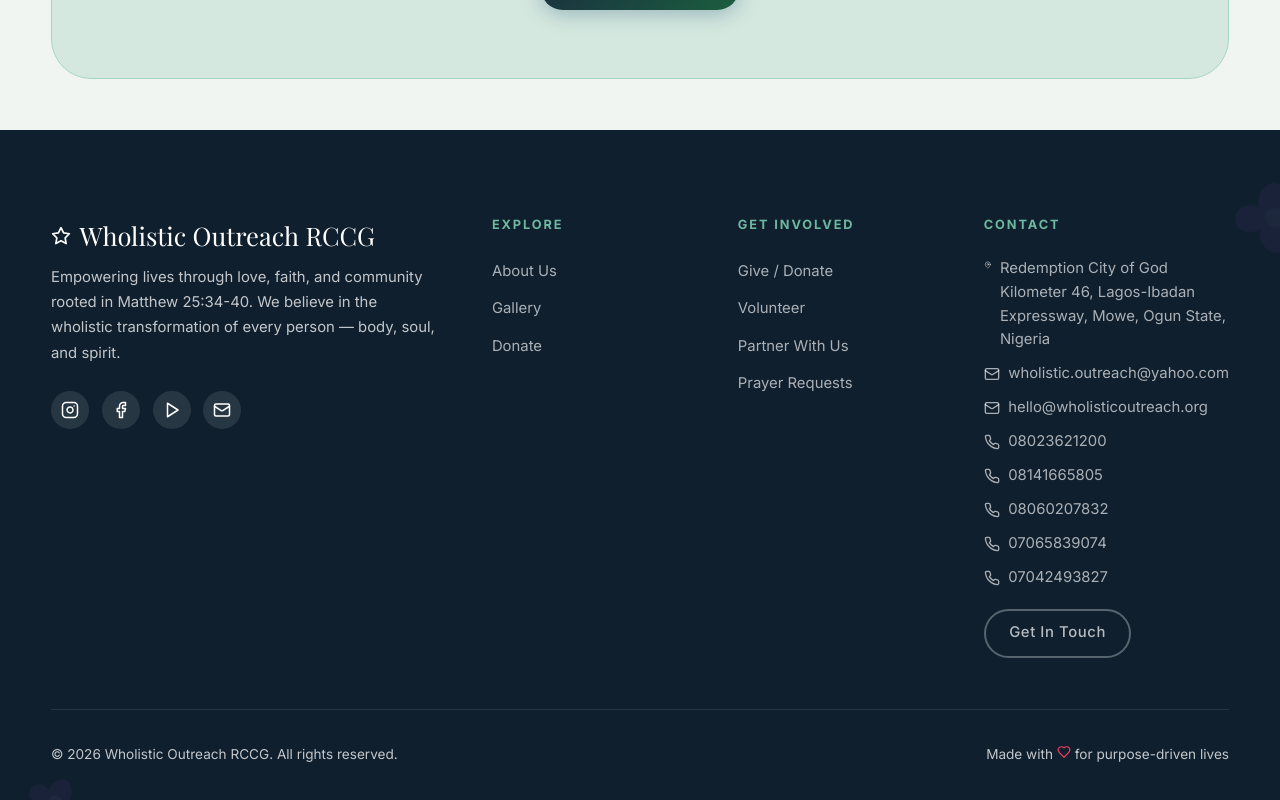
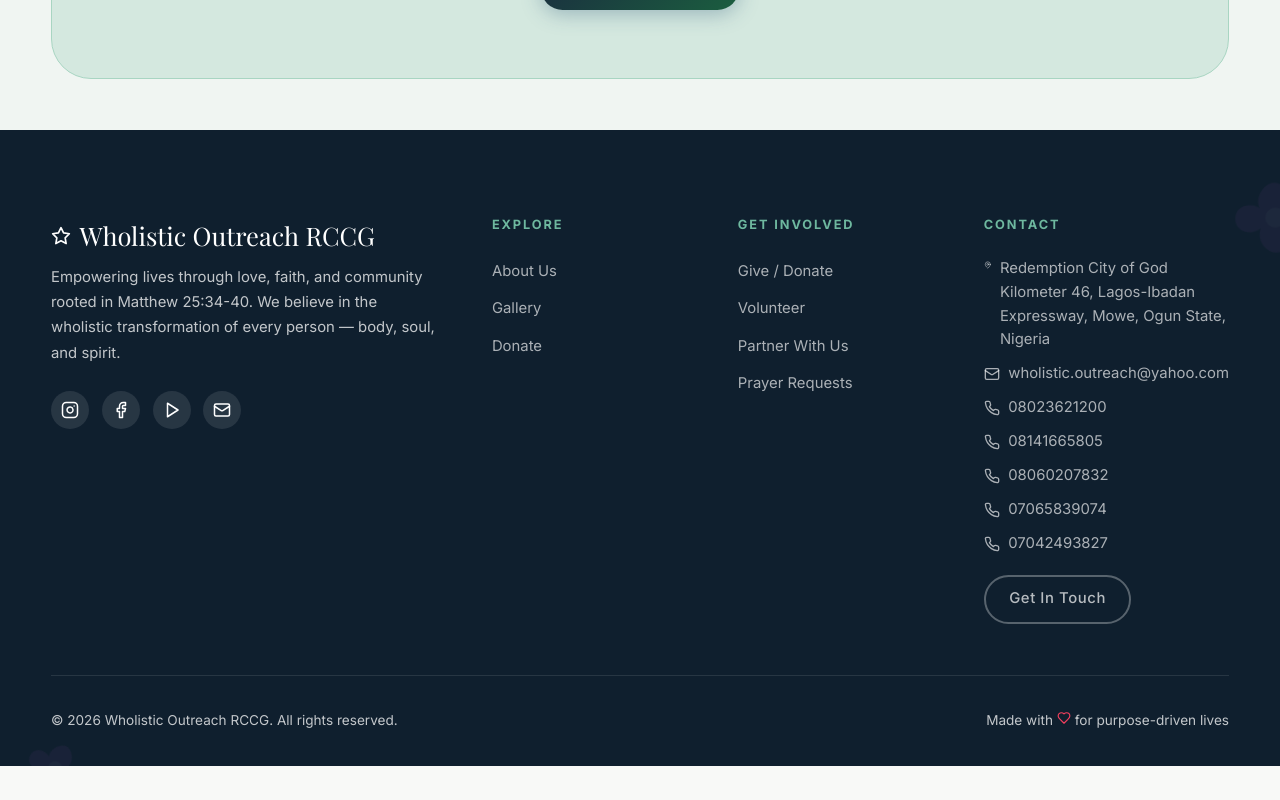
Before and after one commit to JDLightworks/wholistic, a React (Vite) app: page /contact in a window 1280 px wide. Shown: the part 2200-3000 px from the top of the page. After the commit the page ends 2966 px from the top, so only its background shows below. Built offline with nearby package versions, Linux system fonts and the light colour scheme; the HTML template or start-up script is replaced by a standard one; a web font is replaced by a local one.

Commit message:
changedimages

```diff
--- a/src/components/Footer.tsx
+++ b/src/components/Footer.tsx
@@ -84,9 +84,7 @@
               <li style={{ color: 'rgba(255,255,255,0.65)', fontSize: '0.875rem', display: 'flex', alignItems: 'center', gap: '0.5rem' }}>
                 <Mail size={16} /> wholistic.outreach@yahoo.com
               </li>
-              <li style={{ color: 'rgba(255,255,255,0.65)', fontSize: '0.875rem', display: 'flex', alignItems: 'center', gap: '0.5rem' }}>
-                <Mail size={16} /> hello@wholisticoutreach.org
-              </li>
+
               <li style={{ color: 'rgba(255,255,255,0.65)', fontSize: '0.875rem', display: 'flex', alignItems: 'center', gap: '0.5rem' }}>
                 <Phone size={16} /> 08023621200
               </li>
```
